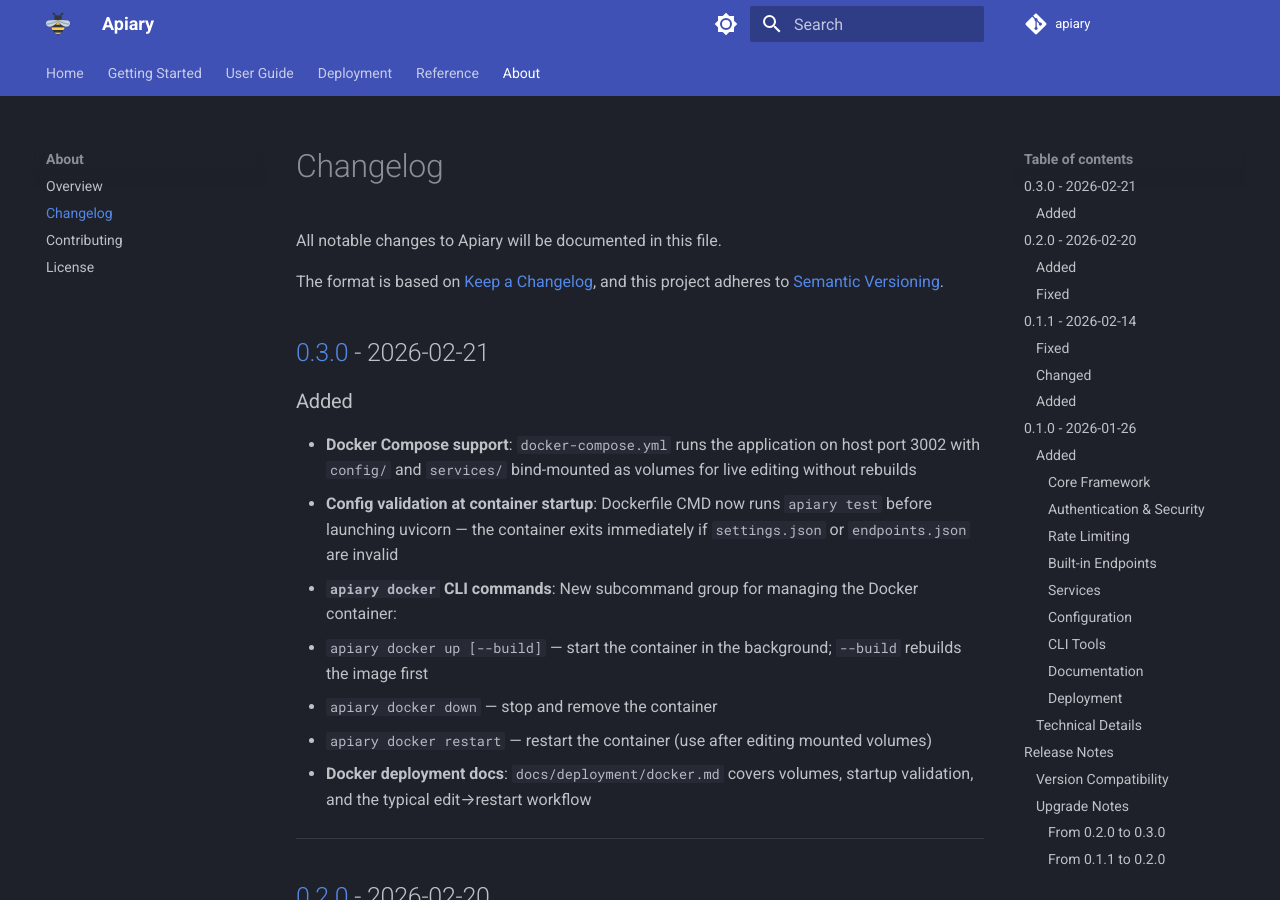
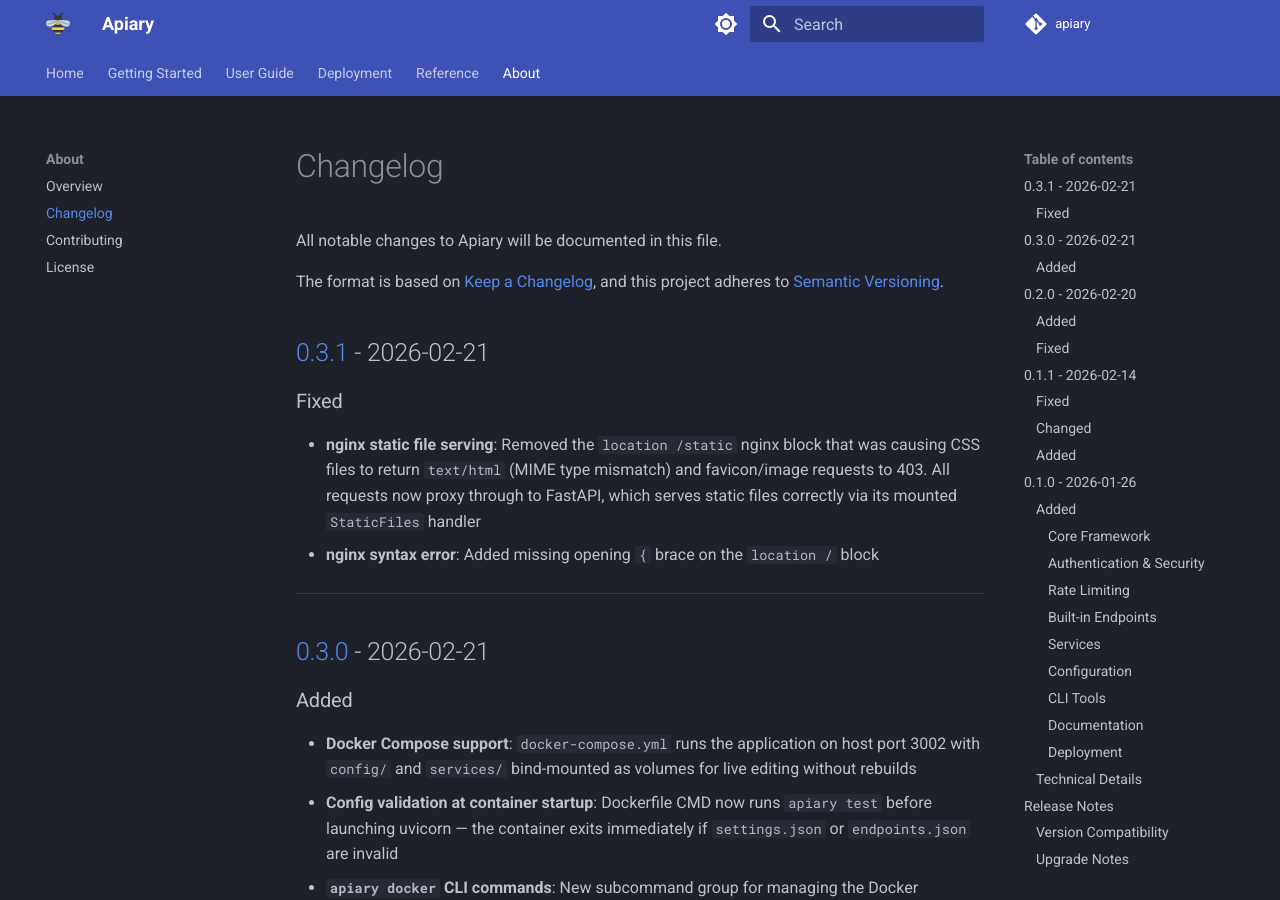
Before and after one commit to lancereinsmith/apiary, an MkDocs documentation site: the page built from docs/about/changelog.md, in a window 1280 px wide and 900 px high. Built offline with MkDocs 1.6.1 and Material for MkDocs 9.7.7, drawn with Linux system fonts in a browser that asks for light colours; comment, search, counter and statistics services are not loaded; some of the changed text lies outside the part shown.

Commit message:
Update version to 0.3.1 and improve Nginx configuration: Bumped version in `pyproject.toml`, removed the `location /static` block to resolve MIME type issues, and updated the `ExecStart` command in `apiary.service` to use a direct IP address for Gunicorn. Added changelog entries for clarity on changes made.

````diff
--- a/docs/about/changelog.md
+++ b/docs/about/changelog.md
@@ -4,6 +4,18 @@
 
 The format is based on [Keep a Changelog](https://keepachangelog.com/en/1.0.0/),
 and this project adheres to [Semantic Versioning](https://semver.org/spec/v2.0.0.html).
+
+## [0.3.1] - 2026-02-21
+
+### Fixed
+
+- **nginx static file serving**: Removed the `location /static` nginx block that was causing
+  CSS files to return `text/html` (MIME type mismatch) and favicon/image requests to 403.
+  All requests now proxy through to FastAPI, which serves static files correctly via its
+  mounted `StaticFiles` handler
+- **nginx syntax error**: Added missing opening `{` brace on the `location /` block
+
+---
 
 ## [0.3.0] - 2026-02-21
 
@@ -158,6 +170,14 @@
 
 ### Upgrade Notes
 
+#### From 0.3.0 to 0.3.1
+
+- **nginx config**: Apply the updated `_server/nginx/apiary.nginx` to your server:
+  ```bash
+  sudo cp ~/apiary/_server/nginx/apiary.nginx /etc/nginx/sites-available/apiary
+  sudo nginx -t && sudo systemctl reload nginx
+  ```
+
 #### From 0.2.0 to 0.3.0
 
 - No API or configuration changes — this release adds Docker Compose support and CLI docker commands.
@@ -186,4 +206,5 @@
 [0.1.1]: https://github.com/lancereinsmith/apiary/releases/tag/v0.1.1
 [0.2.0]: https://github.com/lancereinsmith/apiary/releases/tag/v0.2.0
 [0.3.0]: https://github.com/lancereinsmith/apiary/releases/tag/v0.3.0
-[Unreleased]: https://github.com/lancereinsmith/apiary/compare/v0.3.0...HEAD
+[0.3.1]: https://github.com/lancereinsmith/apiary/releases/tag/v0.3.1
+[Unreleased]: https://github.com/lancereinsmith/apiary/compare/v0.3.1...HEAD
--- a/pyproject.toml
+++ b/pyproject.toml
@@ -6,7 +6,7 @@
 
 [project]
 name = "apiary"
-version = "0.3.0"
+version = "0.3.1"
 description = "Apiary - Personal API service for various projects"
 requires-python = ">=3.12"
 dependencies = [
````
Also changed, not shown: 3 other files.
